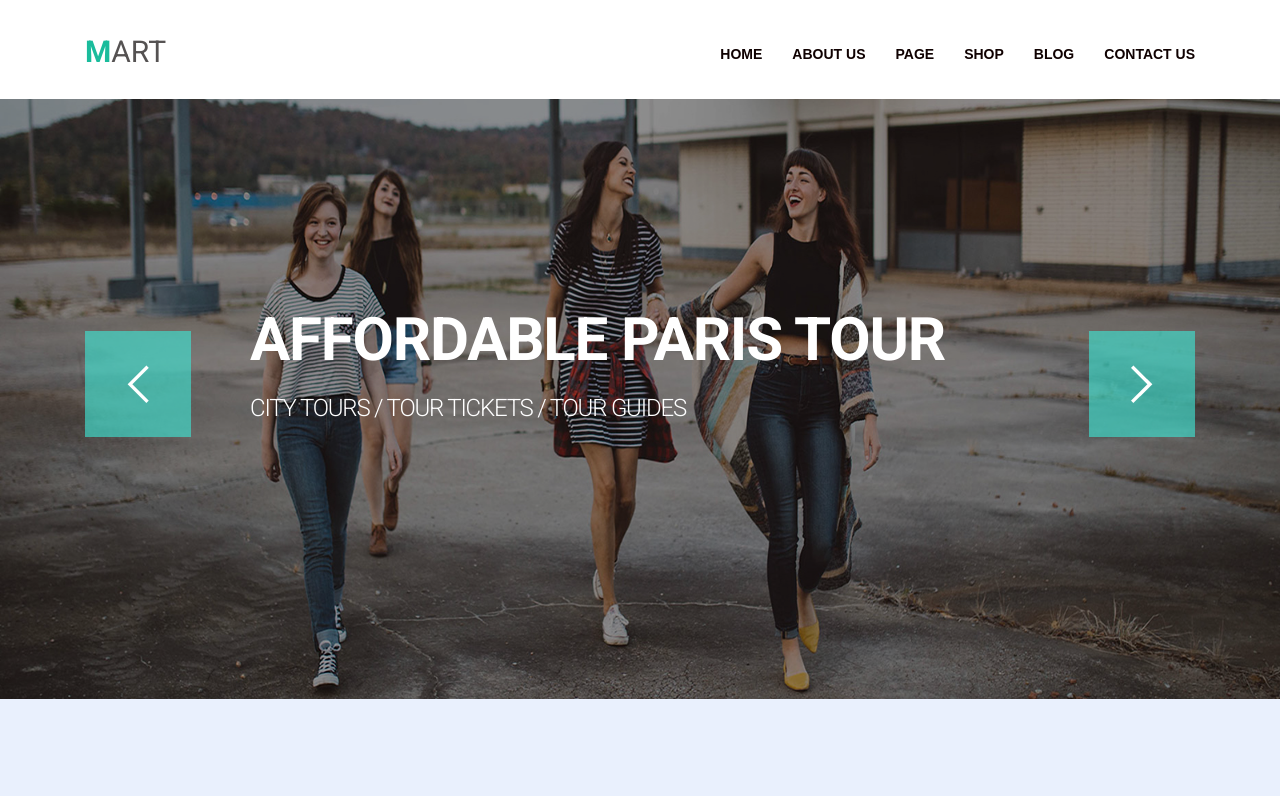
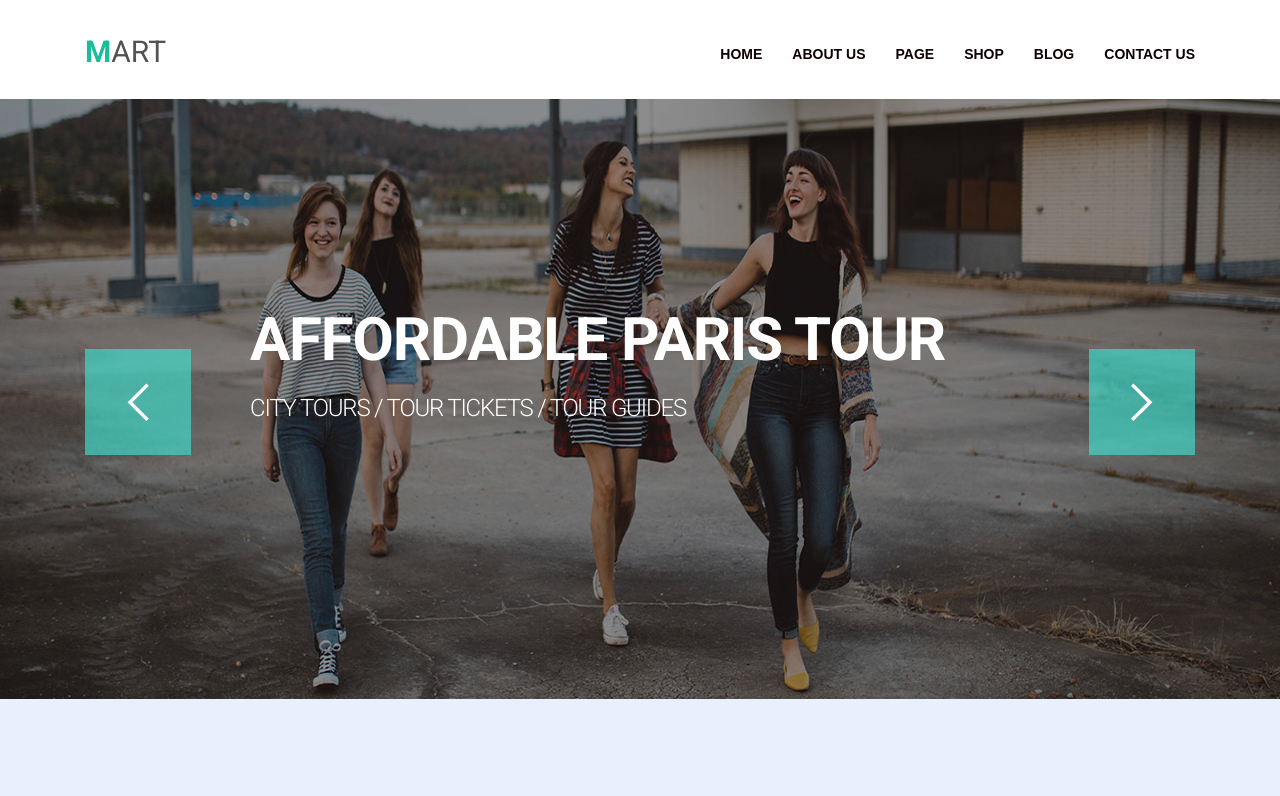
Before and after one commit to Ar4ik12/goit-fe-course, a plain HTML site: page module-05/index.html in a window 1280 px wide. Shown: the top 796 px of the page. Drawn offline with Linux system fonts and the light colour scheme.

Commit message:
finish 5

```diff
--- a/module-05/css/style.css
+++ b/module-05/css/style.css
@@ -87,7 +87,7 @@ img {
 .button-center {
     position: absolute;
     left: 50%;
-    top: 232px;
+    top: 250px;
     transform: translateX(-50%);
 }
 .button {
```
